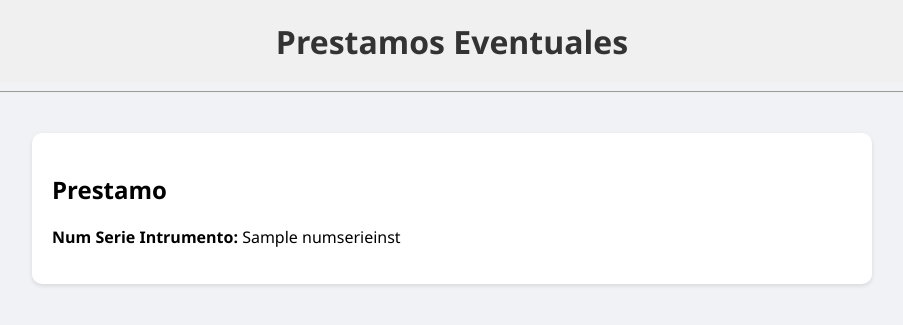
After one commit to Sady-GuzmanT/Instrumentos-MongoFlask-DB2, a Flask app: page /prestamosEventuales in a window 1280 px wide. The commit adds this page. Shown: the top 325 px of the page, without its empty margins (188-1091 px from the left). Run offline with Flask 3, Linux system fonts and the light colour scheme; a database or web service that is not in the repository returns one stand-in record (values such as "Sample title").

Commit message:
agrega pagina prestamosEventuales. solo SerialNum

```diff
--- a/main.py
+++ b/main.py
@@ -8,18 +8,17 @@ import os
 
 app = Flask(__name__)
 
-# Replace with mongo db atlas string ---> .env
 # Load environment variables from .env file
 load_dotenv()
 # Retrieve the MongoDB URI from environment variables
 uri = os.getenv("mongo_srv")
-
 
 client = MongoClient(uri)
 db = client['instrumentos']
 students_collection = db['estudiantes']
 instruments_collection = db['instrumentos']
 teachers_collection = db['profesores']
+prestamos_collection = db['prestamosEventuales']
 
 def format_dates(result):
     for key, value in result.items():
@@ -29,7 +28,10 @@ def format_dates(result):
             for item in value:
                 format_dates(item)
         elif key.endswith('fechaOficializacion') or key.endswith('fechaSolicitud'):
-            result[key] = datetime.strptime(value['$date'], '%Y-%m-%dT%H:%M:%S.%fZ').strftime('%Y-%m-%d')
+            if isinstance(value, dict) and '$date' in value:
+                result[key] = datetime.strptime(value['$date'], '%Y-%m-%dT%H:%M:%S.%fZ').strftime('%Y-%m-%d')
+            elif isinstance(value, datetime):
+                result[key] = value.strftime('%Y-%m-%d')
     return result
 
 @app.route("/", methods=('GET', 'POST'))
@@ -62,6 +64,12 @@ def view_teachers():
     all_teachers = list(teachers_collection.find())
     return render_template('teachers.html', teachers=all_teachers)
 
+@app.route("/prestamosEventuales", methods=['GET'])
+def view_prestamos():
+    all_prestamos = list(prestamos_collection.find())
+    #all_prestamos = [format_dates(prestamo) for prestamo in all_prestamos]
+    return render_template('prestamos.html', prestamos=all_prestamos)
+
 @app.post("/<id>/delete/")
 def delete(id):
     students_collection.delete_one({"_id": ObjectId(id)})
@@ -74,3 +82,8 @@ def delete_instrument(id):
 
 if __name__ == "__main__":
     app.run(debug=True)
+
+# @app.post("/loans/<id>/delete/")
+# def delete_loan(id):
+#     loans_collection.delete_one({"_id": ObjectId(id)})
+#     return redirect(url_for('view_loans'))
--- a/templates/index.html
+++ b/templates/index.html
@@ -18,6 +18,7 @@
         <a href="{{ url_for('view_students') }}" class="button-link">View All Students</a>
         <a href="{{ url_for('view_instruments') }}" class="button-link">View All Instruments</a>
         <a href="{{ url_for('view_teachers') }}" class="button-link">View All Teachers</a>
+        <a href="{{ url_for('view_prestamos') }}" class="button-link">View All Prestamos Eventuales</a>
         {% if error %}
             <div class="error">{{ error }}</div>
         {% endif %}
--- /dev/null
+++ b/templates/prestamos.html
@@ -0,0 +1,23 @@
+<!DOCTYPE html>
+<html lang="en">
+<head>
+    <meta charset="UTF-8">
+    <meta name="viewport" content="width=device-width, initial-scale=1.0">
+    <title>Prestamos Eventuales</title>
+    <link rel="stylesheet" href="{{ url_for('static', filename='css/styles.css') }}">
+</head>
+<body>
+    <h1>Prestamos Eventuales</h1>
+    <hr>
+    <div class="content">
+        {% for prestamo in prestamos %}
+            <div class="prestamo-card">
+                <h2> Prestamo </h2>
+                <p><strong>Num Serie Intrumento:</strong> {{ prestamo.numserieinst}}</p>
+
+                <!-- Add other prestamo details here -->
+            </div>
+        {% endfor %}
+    </div>
+</body>
+</html>
```
